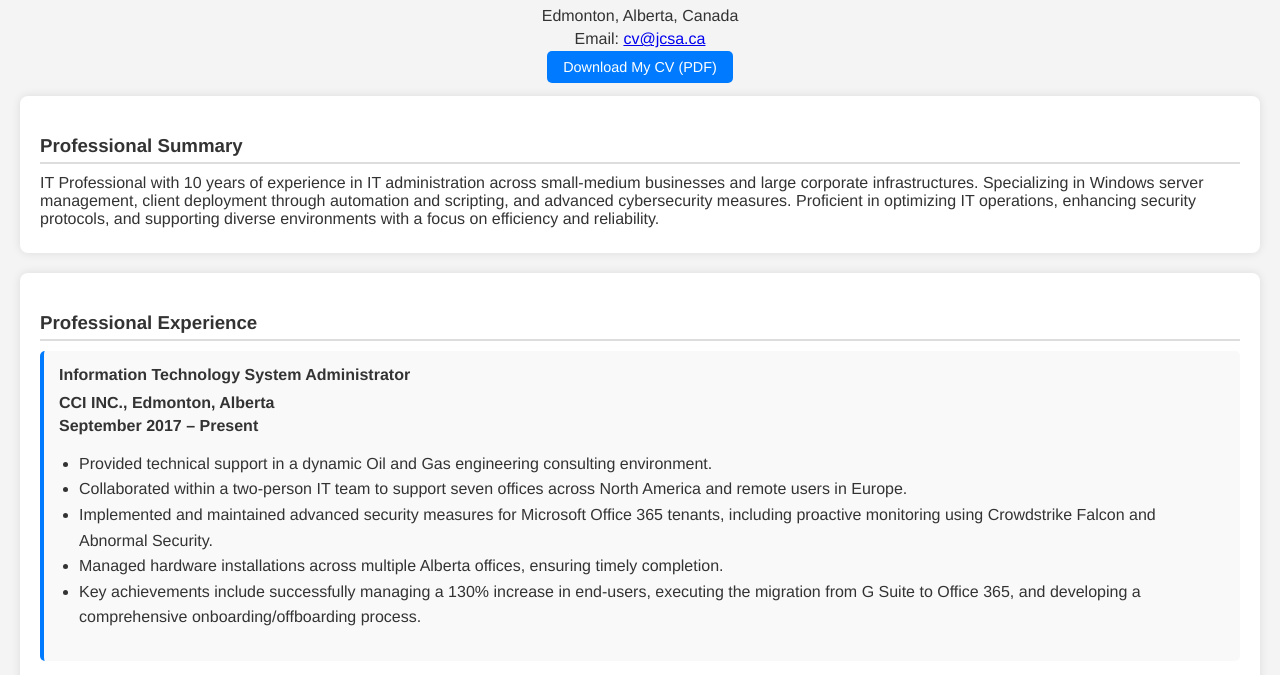
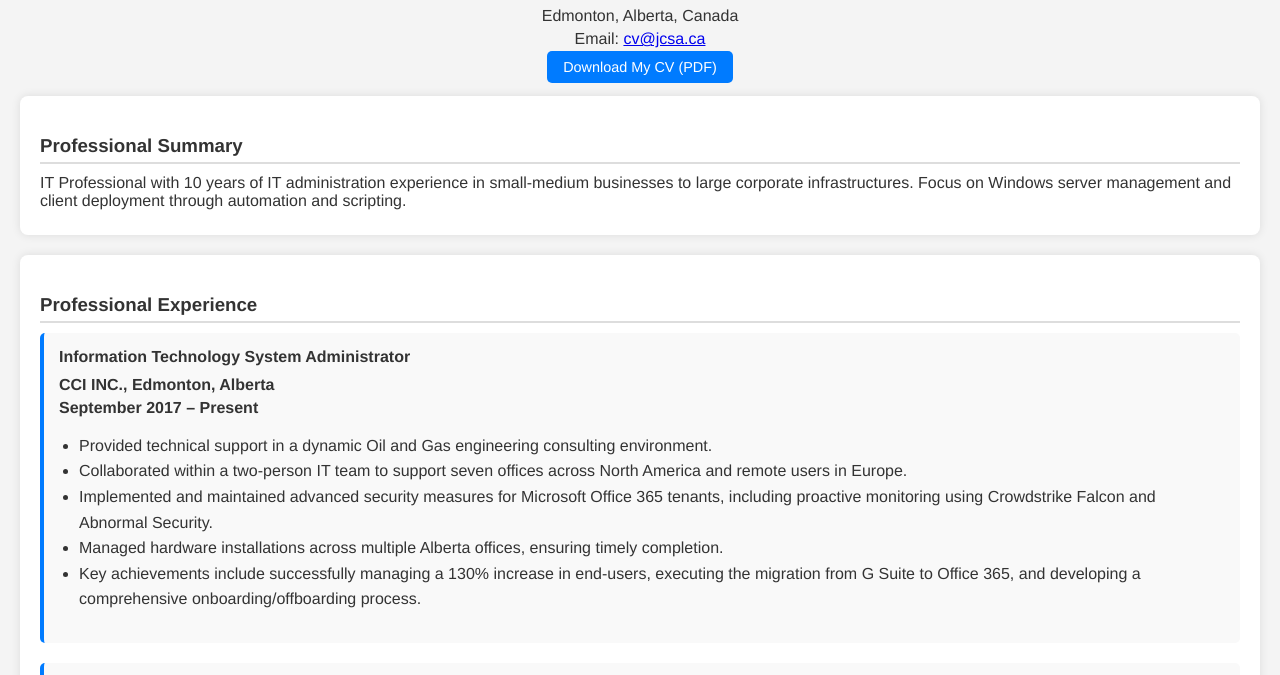
Before and after one commit to jcandresen/cv.jcsa.ca, a plain HTML site: page index.html in a window 1280 px wide. Shown: the part 108-783 px from the top of the page. Drawn offline with Linux system fonts and the light colour scheme.

Commit message:
Update index.html

```diff
--- a/index.html
+++ b/index.html
@@ -99,7 +99,7 @@
 
     <section>
         <h3>Professional Summary</h3>
-        <p>IT Professional with 10 years of experience in IT administration across small-medium businesses and large corporate infrastructures. Specializing in Windows server management, client deployment through automation and scripting, and advanced cybersecurity measures. Proficient in optimizing IT operations, enhancing security protocols, and supporting diverse environments with a focus on efficiency and reliability.</p>
+        <p>IT Professional with 10 years of IT administration experience in small-medium businesses to large corporate infrastructures. Focus on Windows server management and client deployment through automation and scripting.</p>
     </section>
 
     <section>
```
